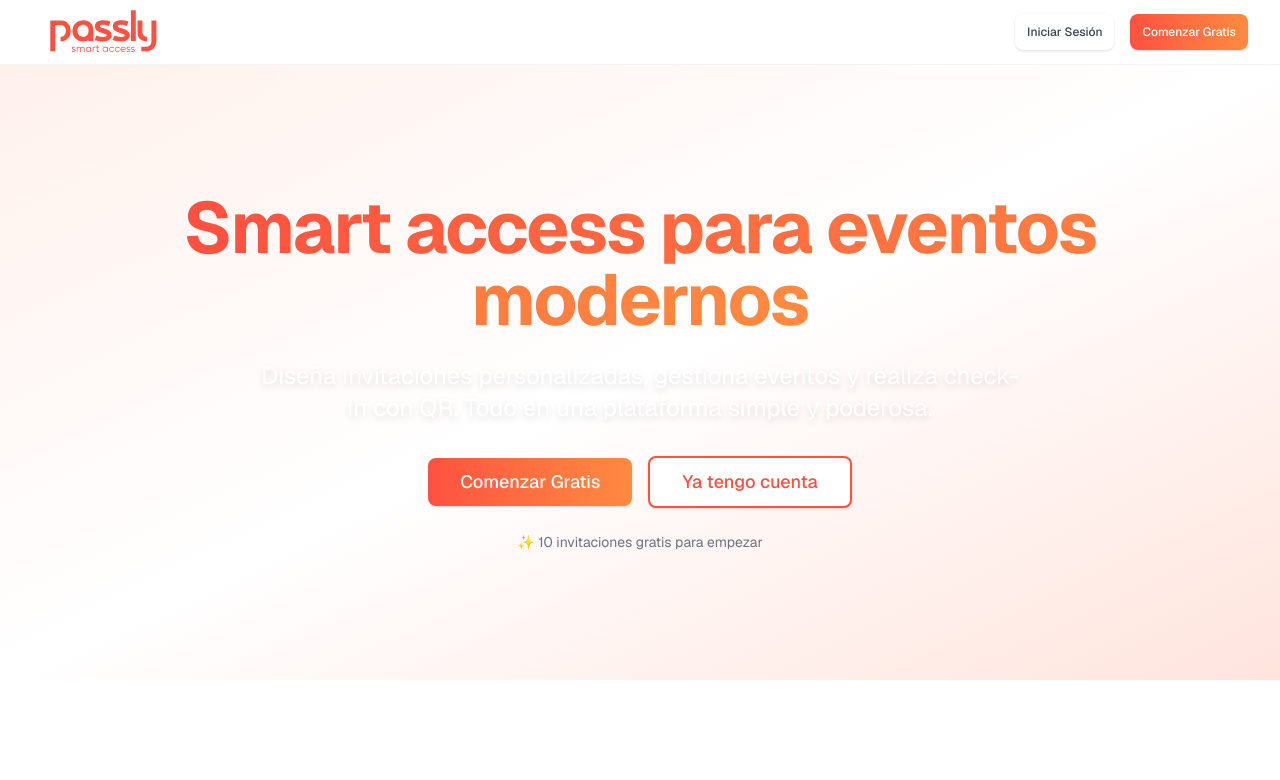
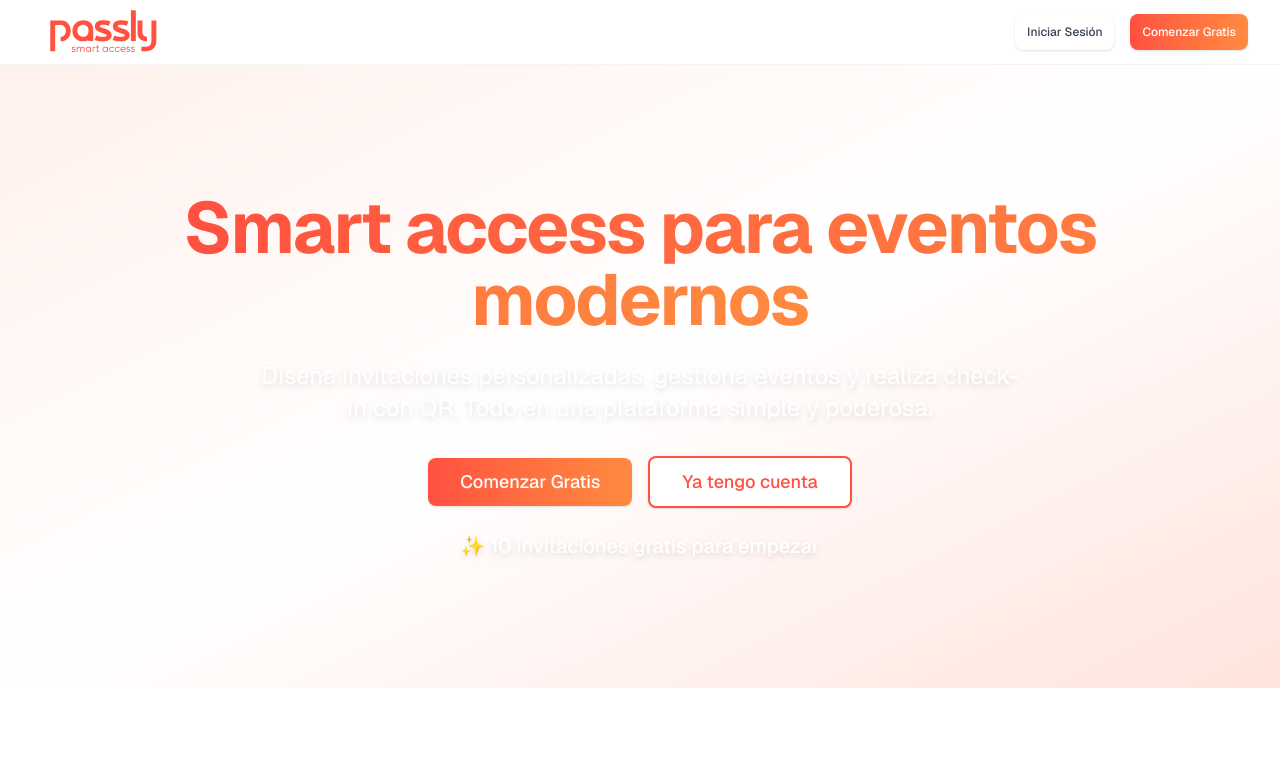
Before and after one commit to thrilogia-ux/passly, a Next.js app: page / in a window 1280 px wide. Shown: the top 780 px of the page. Built offline with nearby package versions, Linux system fonts and the light colour scheme.

Commit message:
Hero: destacar texto 10 invitaciones gratis (mas grande, blanco)

```diff
--- a/components/landing/hero.tsx
+++ b/components/landing/hero.tsx
@@ -147,7 +147,7 @@ export function Hero() {
               </Button>
             </Link>
           </div>
-          <p className="mt-6 text-sm text-gray-500">
+          <p className="mt-6 text-lg sm:text-xl font-medium text-white drop-shadow-md">
             ✨ 10 invitaciones gratis para empezar
           </p>
         </div>
```
